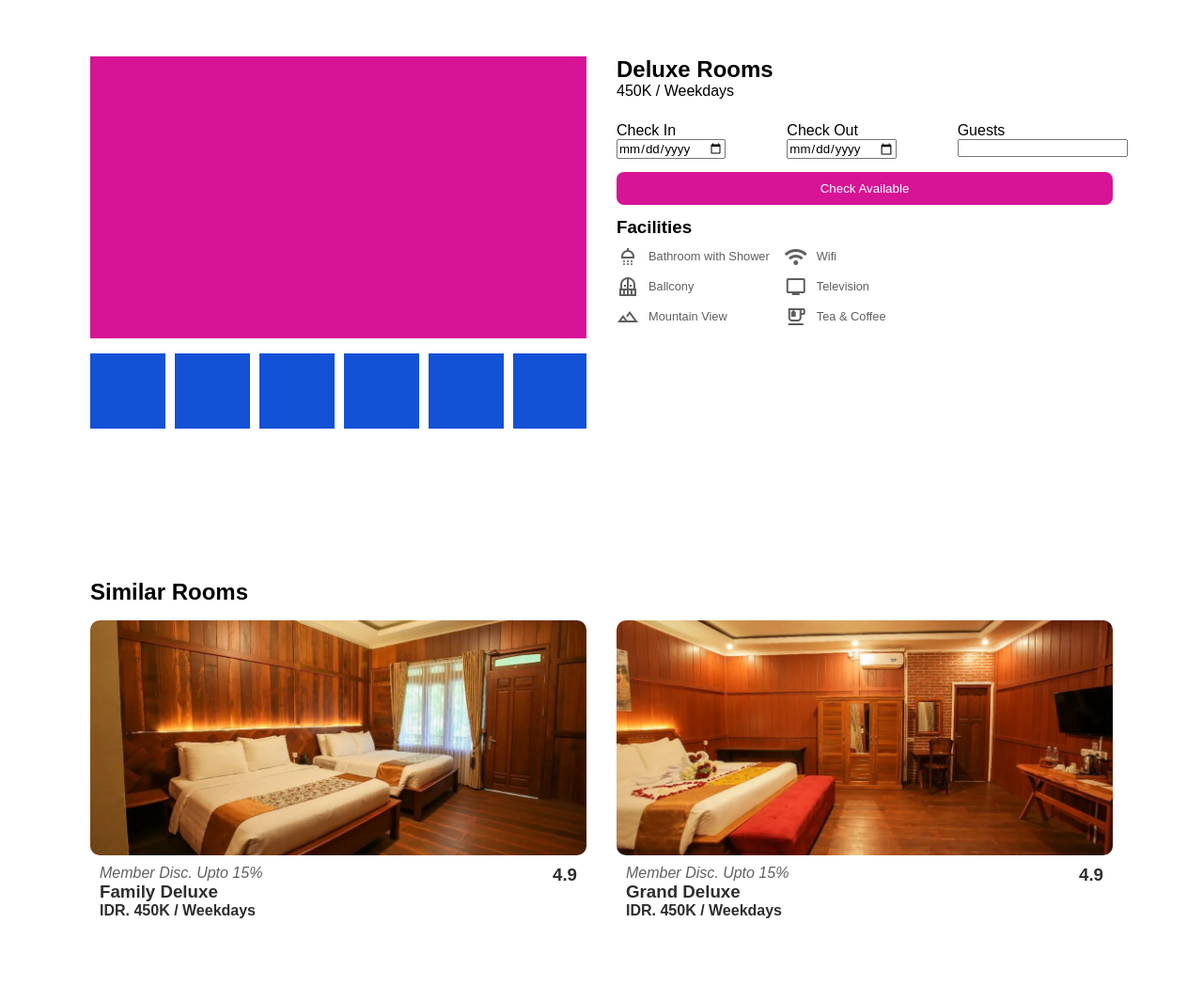
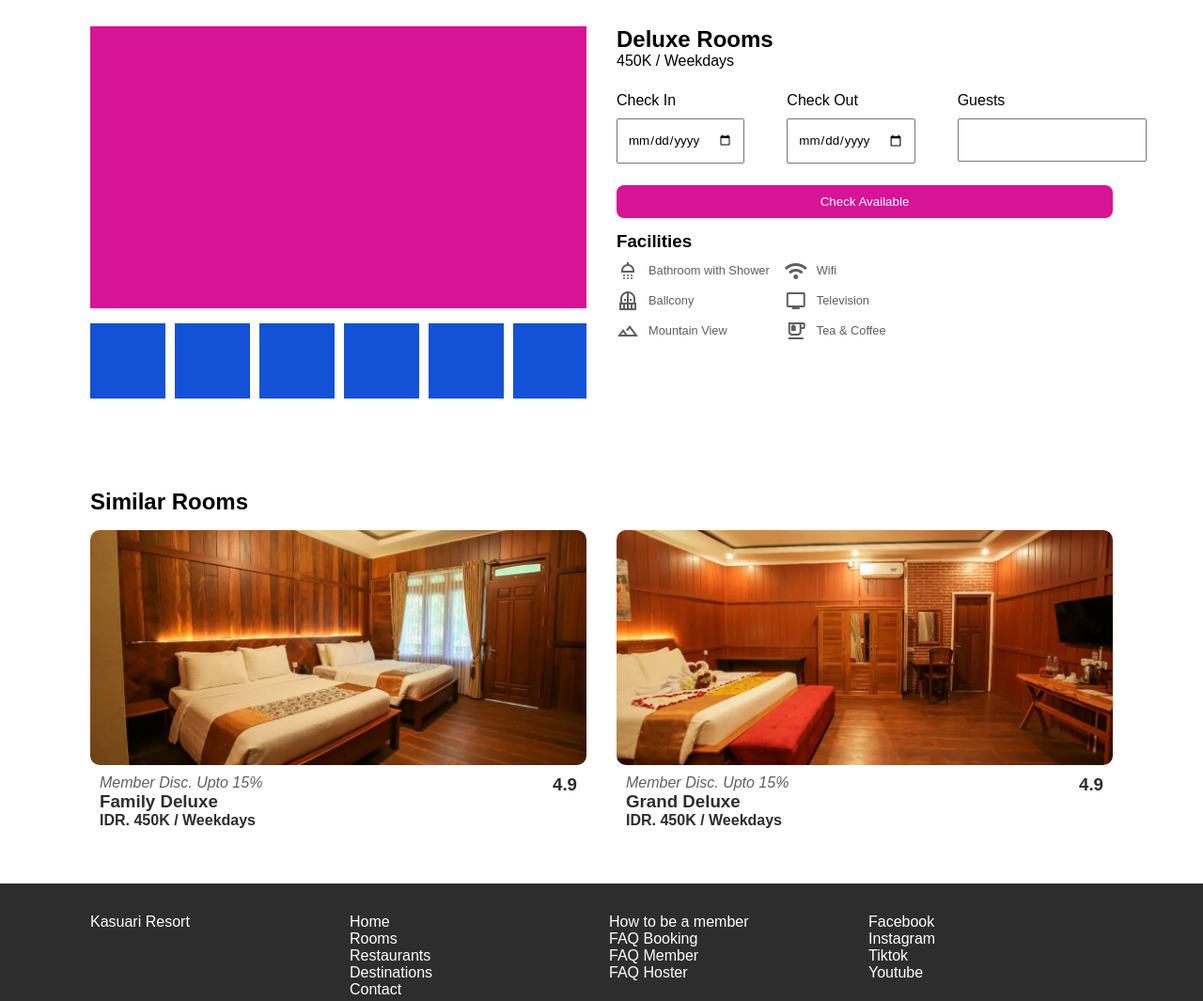
Before and after one commit to uiuxkimabe/kasuariresort, a plain HTML site: page rooms.html in a window 1280 px wide. Shown: the part 320-1385 px from the top of the page at 94% size. Drawn offline with nearby package versions, Linux system fonts and the light colour scheme; a web font is replaced by a local one.

Commit message:
adding style on input

```diff
--- a/src/style/global.css
+++ b/src/style/global.css
@@ -494,7 +494,7 @@ nav a:hover {
 /* rooms */
 
 #rooms {
-  padding: 5em 0;
+  padding: 3em 0;
 }
 
 #rooms .photo-preview .preview {
@@ -528,6 +528,11 @@ nav a:hover {
   gap: 1em;
 }
 
+#rooms form input {
+  padding: 1em 10px;
+  margin: 10px 0;
+}
+
 #rooms figcaption .check {
   width: 100%;
   margin: 1em 0;
@@ -551,7 +556,7 @@ nav a:hover {
 /* similar */
 
 #similar {
-  padding: 5em 0;
+  padding: 3em 0;
 }
 
 #similar .row {
```
